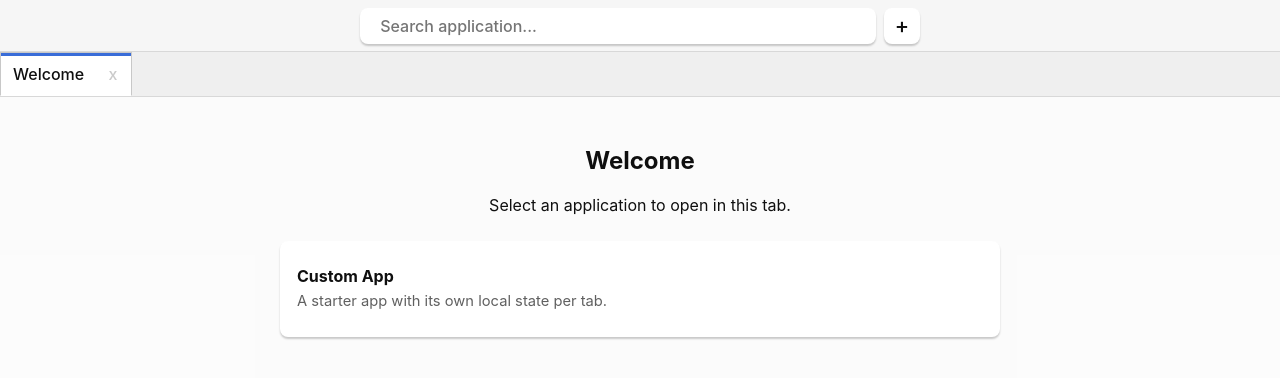
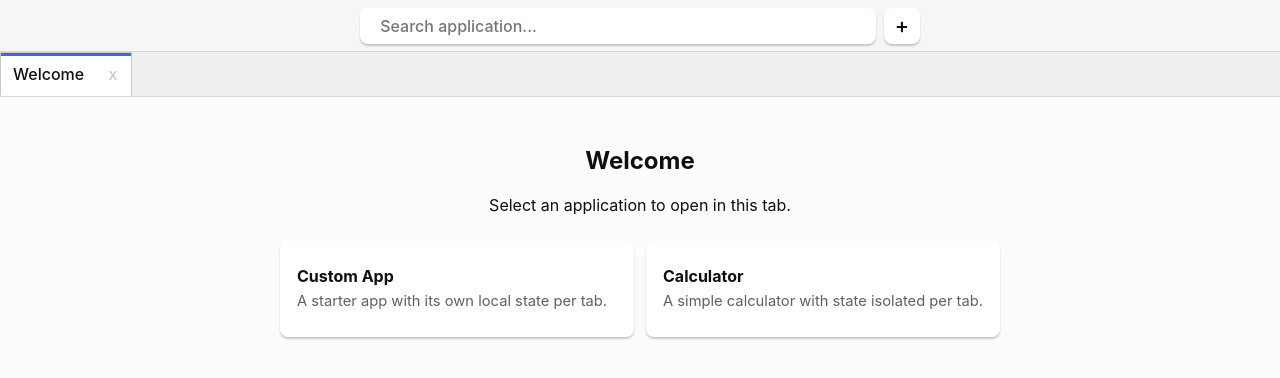
Before and after one commit to xuerongNanopay/mansi, a React (Vite) app: page / in a window 1280 px wide. Shown: the top 378 px of the page. Built offline with nearby package versions, Linux system fonts and the light colour scheme.

Commit message:
refactor to module css

```diff
--- a/src/App.css
+++ b/src/App.css
@@ -208,58 +208,6 @@ body,
   display: none;
 }
 
-.app-tab-content {
-  min-height: 100%;
-  padding: 32px 24px;
-  box-sizing: border-box;
-}
-
-.app-tab-controls {
-  display: flex;
-  justify-content: center;
-  gap: 8px;
-}
-
-.app-tab-controls input {
-  width: min(100%, 360px);
-}
-
-.welcome-app {
-  min-height: 100%;
-  padding: 32px 24px;
-  box-sizing: border-box;
-}
-
-.app-picker {
-  width: min(100%, 720px);
-  margin: 24px auto 0;
-  display: grid;
-  grid-template-columns: repeat(auto-fit, minmax(220px, 1fr));
-  gap: 12px;
-}
-
-.app-picker-item {
-  min-height: 96px;
-  padding: 16px;
-  display: flex;
-  flex-direction: column;
-  align-items: flex-start;
-  justify-content: center;
-  gap: 6px;
-  text-align: left;
-}
-
-.app-picker-name {
-  font-weight: 700;
-}
-
-.app-picker-description {
-  color: #606060;
-  font-size: 0.92rem;
-  font-weight: 400;
-  line-height: 1.35;
-}
-
 .logo {
   height: 6em;
   padding: 1.5em;
@@ -291,7 +239,8 @@ h1 {
 }
 
 input,
-button {
+button,
+select {
   border-radius: 8px;
   border: 1px solid transparent;
   padding: 0.6em 1.2em;
@@ -317,7 +266,8 @@ button:active {
 }
 
 input,
-button {
+button,
+select {
   outline: none;
 }
 
@@ -353,6 +303,7 @@ button {
   .tab-panel {
     padding: 24px 16px 28px;
   }
+
 }
 
 @media (prefers-color-scheme: dark) {
@@ -408,19 +359,17 @@ button {
     background-color: #2f2f2f;
   }
 
-  .app-picker-description {
-    color: #c7c7c7;
-  }
-
   .nav-brand {
     color: #f6f6f6;
   }
 
   input,
-  button {
+  button,
+  select {
     color: #ffffff;
     background-color: #0f0f0f98;
   }
+
   button:active {
     background-color: #0f0f0f69;
   }
--- a/src/App.tsx
+++ b/src/App.tsx
@@ -92,7 +92,7 @@ function App() {
   const [activeTabId, setActiveTabId] = useState("welcome");
 
   function createNewAppTab() {
-    const title = appName.trim() || "Pick an application";
+    const title = "welcome";
     const newTab = {
       id: crypto.randomUUID(),
       title,
--- /dev/null
+++ b/src/apps/CalculatorApp.module.css
@@ -0,0 +1,48 @@
+.calculatorApp {
+  min-height: 100%;
+  padding: 32px 24px;
+  box-sizing: border-box;
+}
+
+.calculator {
+  width: min(100%, 640px);
+  margin: 24px auto 0;
+  display: grid;
+  grid-template-columns: minmax(0, 1fr) 84px minmax(0, 1fr);
+  gap: 12px;
+  align-items: center;
+}
+
+.calculator input,
+.calculator select {
+  height: 44px;
+  box-sizing: border-box;
+}
+
+.calculatorResult {
+  grid-column: 1 / -1;
+  min-height: 72px;
+  padding: 18px;
+  display: flex;
+  align-items: center;
+  justify-content: center;
+  border: 1px solid #d8d8d8;
+  border-radius: 8px;
+  background: #ffffff;
+  font-size: 2rem;
+  font-weight: 700;
+  box-sizing: border-box;
+}
+
+@media (max-width: 640px) {
+  .calculator {
+    grid-template-columns: 1fr;
+  }
+}
+
+@media (prefers-color-scheme: dark) {
+  .calculatorResult {
+    border-color: #454545;
+    background: #0f0f0f98;
+  }
+}
--- /dev/null
+++ b/src/apps/CalculatorApp.tsx
@@ -0,0 +1,75 @@
+import { useState } from "react";
+import type { AppComponentProps } from "./types";
+import styles from "./CalculatorApp.module.css";
+
+const operators = ["+", "-", "x", "/"] as const;
+
+type Operator = (typeof operators)[number];
+
+function calculate(left: number, operator: Operator, right: number) {
+  switch (operator) {
+    case "+":
+      return left + right;
+    case "-":
+      return left - right;
+    case "x":
+      return left * right;
+    case "/":
+      return right === 0 ? Number.NaN : left / right;
+  }
+}
+
+function CalculatorApp({ title }: AppComponentProps) {
+  const [leftValue, setLeftValue] = useState("0");
+  const [rightValue, setRightValue] = useState("0");
+  const [operator, setOperator] = useState<Operator>("+");
+
+  const leftNumber = Number(leftValue);
+  const rightNumber = Number(rightValue);
+  const result = calculate(leftNumber, operator, rightNumber);
+  const hasInvalidInput = Number.isNaN(leftNumber) || Number.isNaN(rightNumber);
+  const resultText =
+    hasInvalidInput || Number.isNaN(result)
+      ? "Invalid"
+      : new Intl.NumberFormat(undefined, { maximumFractionDigits: 6 }).format(result);
+
+  return (
+    <div className={styles.calculatorApp}>
+      <h1>{title}</h1>
+
+      <div className={styles.calculator}>
+        <input
+          aria-label="Left value"
+          inputMode="decimal"
+          value={leftValue}
+          onChange={(e) => setLeftValue(e.currentTarget.value)}
+        />
+
+        <select
+          aria-label="Operator"
+          value={operator}
+          onChange={(e) => setOperator(e.currentTarget.value as Operator)}
+        >
+          {operators.map((item) => (
+            <option key={item} value={item}>
+              {item}
+            </option>
+          ))}
+        </select>
+
+        <input
+          aria-label="Right value"
+          inputMode="decimal"
+          value={rightValue}
+          onChange={(e) => setRightValue(e.currentTarget.value)}
+        />
+
+        <output className={styles.calculatorResult} aria-label="Result">
+          {resultText}
+        </output>
+      </div>
+    </div>
+  );
+}
+
+export default CalculatorApp;
--- /dev/null
+++ b/src/apps/CustomApp.module.css
@@ -0,0 +1,15 @@
+.appTabContent {
+  min-height: 100%;
+  padding: 32px 24px;
+  box-sizing: border-box;
+}
+
+.appTabControls {
+  display: flex;
+  justify-content: center;
+  gap: 8px;
+}
+
+.appTabControls input {
+  width: min(100%, 360px);
+}
--- a/src/apps/CustomApp.tsx
+++ b/src/apps/CustomApp.tsx
@@ -1,16 +1,17 @@
 import { useState } from "react";
 import type { AppComponentProps } from "./types";
+import styles from "./CustomApp.module.css";
 
 function CustomApp({ title }: AppComponentProps) {
   const [note, setNote] = useState("");
   const [count, setCount] = useState(0);
 
   return (
-    <div className="app-tab-content">
+    <div className={styles.appTabContent}>
       <h1>{title}</h1>
       <p>This app tab is its own mounted application instance.</p>
 
-      <div className="app-tab-controls">
+      <div className={styles.appTabControls}>
         <input
           value={note}
           onChange={(e) => setNote(e.currentTarget.value)}
--- /dev/null
+++ b/src/apps/WelcomeApp.module.css
@@ -0,0 +1,41 @@
+.welcomeApp {
+  min-height: 100%;
+  padding: 32px 24px;
+  box-sizing: border-box;
+}
+
+.appPicker {
+  width: min(100%, 720px);
+  margin: 24px auto 0;
+  display: grid;
+  grid-template-columns: repeat(auto-fit, minmax(220px, 1fr));
+  gap: 12px;
+}
+
+.appPickerItem {
+  min-height: 96px;
+  padding: 16px;
+  display: flex;
+  flex-direction: column;
+  align-items: flex-start;
+  justify-content: center;
+  gap: 6px;
+  text-align: left;
+}
+
+.appPickerName {
+  font-weight: 700;
+}
+
+.appPickerDescription {
+  color: #606060;
+  font-size: 0.92rem;
+  font-weight: 400;
+  line-height: 1.35;
+}
+
+@media (prefers-color-scheme: dark) {
+  .appPickerDescription {
+    color: #c7c7c7;
+  }
+}
--- a/src/apps/WelcomeApp.tsx
+++ b/src/apps/WelcomeApp.tsx
@@ -1,4 +1,5 @@
 import type { AppComponentProps } from "./types";
+import styles from "./WelcomeApp.module.css";
 
 function WelcomeApp({
   availableApps,
@@ -7,20 +8,20 @@ function WelcomeApp({
   title,
 }: AppComponentProps) {
   return (
-    <div className="welcome-app">
+    <div className={styles.welcomeApp}>
       <h1>{title}</h1>
       <p>Select an application to open in this tab.</p>
 
-      <div className="app-picker">
+      <div className={styles.appPicker}>
         {availableApps.map((app) => (
           <button
-            className="app-picker-item"
+            className={styles.appPickerItem}
             key={app.id}
             type="button"
             onClick={() => openAppInTab(tabId, app.id)}
           >
-            <span className="app-picker-name">{app.name}</span>
-            <span className="app-picker-description">{app.description}</span>
+            <span className={styles.appPickerName}>{app.name}</span>
+            <span className={styles.appPickerDescription}>{app.description}</span>
           </button>
         ))}
       </div>
--- a/src/apps/registry.ts
+++ b/src/apps/registry.ts
@@ -1,3 +1,4 @@
+import CalculatorApp from "./CalculatorApp";
 import CustomApp from "./CustomApp";
 import WelcomeApp from "./WelcomeApp";
 import type { AppDefinition, AppId } from "./types";
@@ -17,4 +18,11 @@ export const appRegistry: Record<AppId, AppDefinition> = {
     name: "Custom App",
     component: CustomApp,
   },
+  calculator: {
+    description: "A simple calculator with state isolated per tab.",
+    id: "calculator",
+    isVisibleInLauncher: true,
+    name: "Calculator",
+    component: CalculatorApp,
+  },
 };
--- a/src/apps/types.ts
+++ b/src/apps/types.ts
@@ -1,6 +1,6 @@
 import type { ComponentType } from "react";
 
-export type AppId = "welcome" | "custom";
+export type AppId = "welcome" | "custom" | "calculator";
 
 export type AvailableApp = {
   id: AppId;
```
